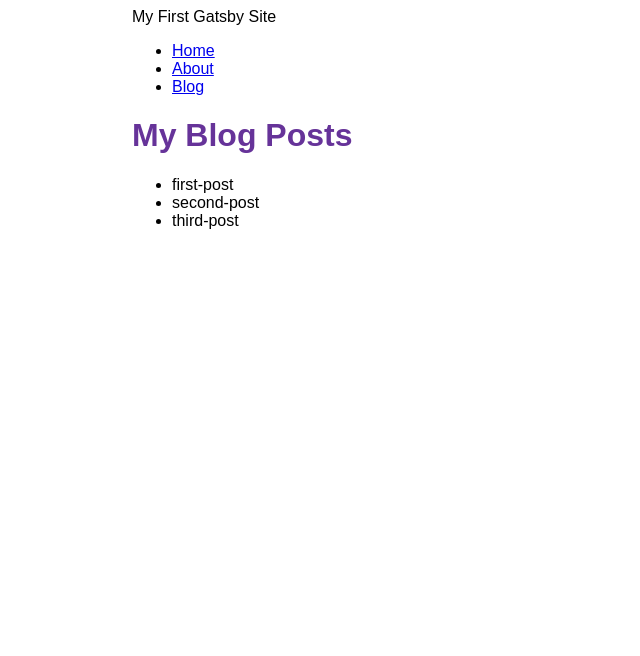
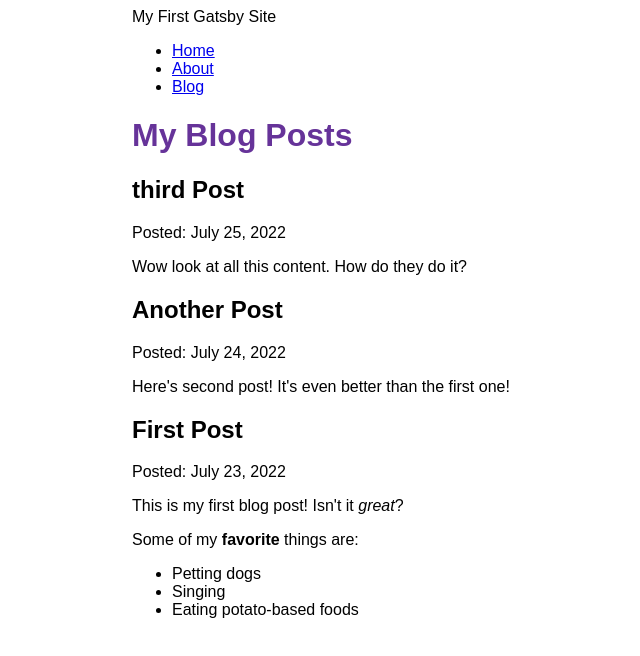
Before and after one commit to Catherine231/first-gatsby-site, a Gatsby site: page /blog in a window 1280 px wide. Shown: the whole page, without its empty margins (258-898 px from the left). Built offline with nearby package versions, Linux system fonts and the light colour scheme; Gatsby itself is replaced by a stand-in of ours.

Commit message:
finished gatsby tutorial part 5

```diff
--- a/blog/first-post.mdx
+++ b/blog/first-post.mdx
@@ -0,0 +1,12 @@
+---
+title: "First Post"
+date: "2022-07-23"
+---
+
+This is my first blog post! Isn't it *great*?
+
+Some of my **favorite** things are:
+
+* Petting dogs
+* Singing
+* Eating potato-based foods
--- a/blog/second-post.mdx
+++ b/blog/second-post.mdx
@@ -0,0 +1,6 @@
+---
+title: "Another Post"
+date: "2022-07-24"
+---
+
+Here's second post! It's even better than the first one!
--- a/blog/third-post.mdx
+++ b/blog/third-post.mdx
@@ -0,0 +1,6 @@
+---
+title: "third Post"
+date: "2022-07-25"
+---
+
+Wow look at all this content. How do they do it?
--- a/gatsby-config.js
+++ b/gatsby-config.js
@@ -13,5 +13,6 @@
               path: `${__dirname}/blog`,
             }
         },
+        "gatsby-plugin-mdx",
     ]
 }
--- a/package.json
+++ b/package.json
@@ -15,8 +15,11 @@
     "clean": "gatsby clean"
   },
   "dependencies": {
+    "@mdx-js/mdx": "^1.6.22",
+    "@mdx-js/react": "^1.6.22",
     "gatsby": "^4.5.4",
     "gatsby-plugin-image": "^2.5.2",
+    "gatsby-plugin-mdx": "^3.5.2",
     "gatsby-plugin-sharp": "^4.5.2",
     "gatsby-source-filesystem": "^4.5.2",
     "react": "^17.0.1",
--- a/src/pages/blog.js
+++ b/src/pages/blog.js
@@ -1,30 +1,38 @@
 import * as React from 'react'
 import { graphql } from 'gatsby'
+import { MDXRenderer } from 'gatsby-plugin-mdx'
 import Layout from '../components/layout'
 
 const BlogPage = ({ data }) => {
   return (
     <Layout pageTitle="My Blog Posts">
-      <ul>
       {
-        data.allFile.nodes.map(node => (
-          <li key={node.name}>
-            {node.name}
-          </li>
+        data.allMdx.nodes.map((node) => (
+          <article key={node.id}>
+            <h2>{node.frontmatter.title}</h2>
+            <p>Posted: {node.frontmatter.date}</p>
+            <MDXRenderer>
+              {node.body}
+            </MDXRenderer>
+          </article>
         ))
       }
-      </ul>
     </Layout>
   )
 }
 
 export const query = graphql
 `query {
-    allFile {
-      nodes {
-        name
+  allMdx(sort: {fields: frontmatter___date, order: DESC}) {
+    nodes {
+      frontmatter {
+        date(formatString: "MMMM D, YYYY")
+        title
       }
+      id
+      body
     }
-  }`
+  }
+}`
 
 export default BlogPage
```
Also changed, not shown: 1 other file.
